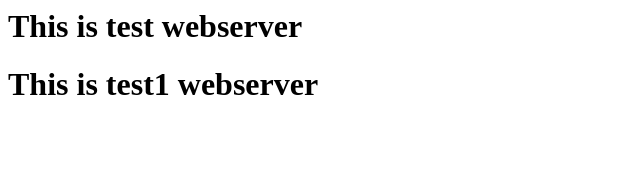
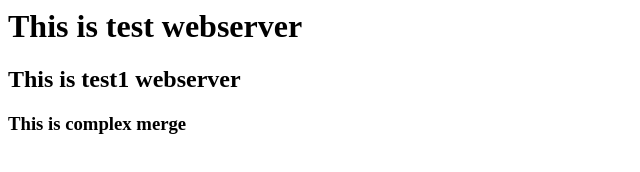
Before and after one commit to PrajyotN/webapp, a plain HTML site: page index.html in a window 1280 px wide. Shown: the whole page, without its empty margins (0-640 px from the left). Drawn offline with Linux system fonts and the light colour scheme.

Commit message:
complex changes

```diff
--- a/index.html
+++ b/index.html
@@ -1,2 +1,3 @@
 <h1>This is test webserver</h1>
-<h1>This is test1 webserver</h1>
+<h2>This is test1 webserver</h2>
+<h3>This is complex merge</h3>
```
